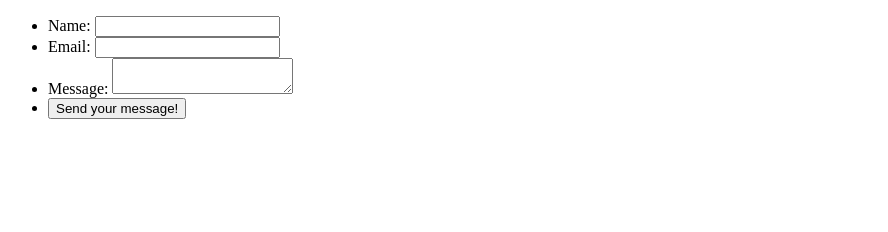
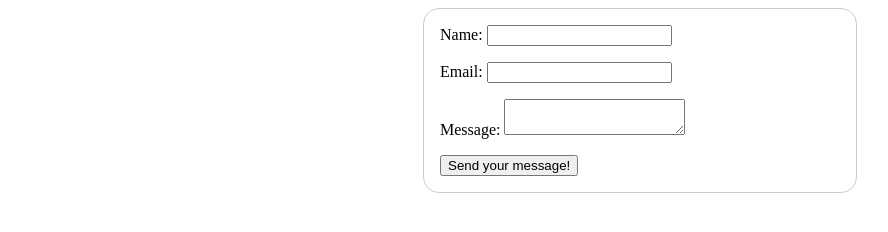
Before and after one commit to Ohwaaan/formy, a plain HTML site: page mdn-practice.html in a window 1280 px wide. Shown: the whole page, without its empty margins (0-888 px from the left). Drawn offline with Linux system fonts and the light colour scheme.

Commit message:
added form ul and li styling

```diff
--- a/mdn-practice.html
+++ b/mdn-practice.html
@@ -5,6 +5,29 @@
     <meta http-equiv="X-UA-Compatible" content="IE=edge">
     <meta name="viewport" content="width=device-width, initial-scale=1.0">
     <title>Document</title>
+    <style>
+        form{
+            margin: 0 auto;
+            width: 400px;
+            padding: 1em;
+            border: 1px solid #ccc;
+            border-radius: 1em;
+        }
+
+        ul{
+            list-style: none;
+            padding:0;
+            margin: 0;
+        }
+
+        form li + li{
+            margin-top: 1em;
+        }
+
+        label{
+
+        }
+    </style>
 </head>
 <body>
     <form action="/my-handling-form-page" method="post">
```
